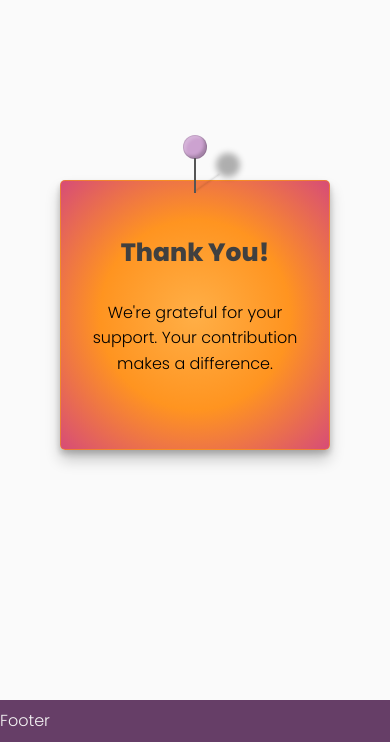
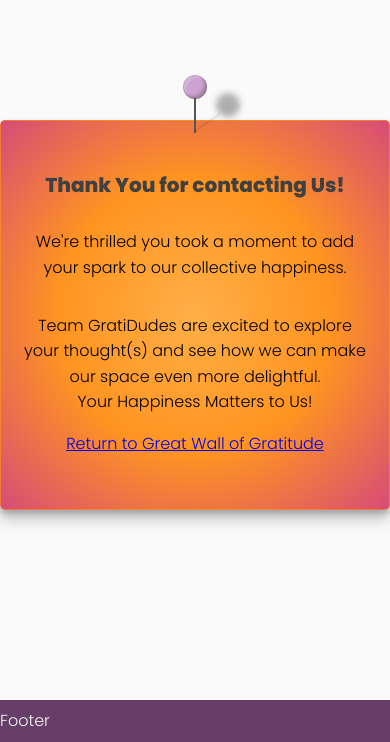
Before and after one commit to VCGithubCode/Gratidudes, a plain HTML site: page thank-you.html in a window 390 px wide. Shown: the part 102-844 px from the top of the page. Drawn offline with Linux system fonts and the light colour scheme.

Commit message:
Add text in TY page and add to  media query

```diff
--- a/assets/css/style.css
+++ b/assets/css/style.css
@@ -773,6 +773,17 @@ input:checked~.hamburger span:nth-child(3) {
 /* Media Queries for Thank You Page ======================================= */
 /* ======================================================================== */
 
+/* Sticky note style*/
+.thank-you .sticky-note {
+  /* Set element's width to 100% of its parent */
+  width: 100%;
+  /* Element does not exceed 300px. */
+  max-width: 500px;
+  /* That element keeps a quadratic box shape */
+  aspect-ratio: 1 / 1;
+  margin: auto;
+}
+
 .thank-you .pin {
   width: 24px;
   height: 24px;
--- a/thank-you.html
+++ b/thank-you.html
@@ -76,8 +76,11 @@
       <div class="container">
         <div class="pin"></div>
         <div class="sticky-note">
-          <h2>Thank You!</h2>
-          <p>We're grateful for your support. Your contribution makes a difference.</p>
+          <h4>Thank You for contacting Us!</h4>
+          <p>We're thrilled you took a moment to add your spark to our collective happiness.</p>
+          <p>Team GratiDudes are excited to explore your thought(s) and see how we can make our space even
+            more delightful. <br> Your Happiness Matters to Us!</p>
+          <a href="index.html" aria-label="Link back to homepage">Return to Great Wall of Gratitude</a>
         </div>
       </div>
     </section>
```
